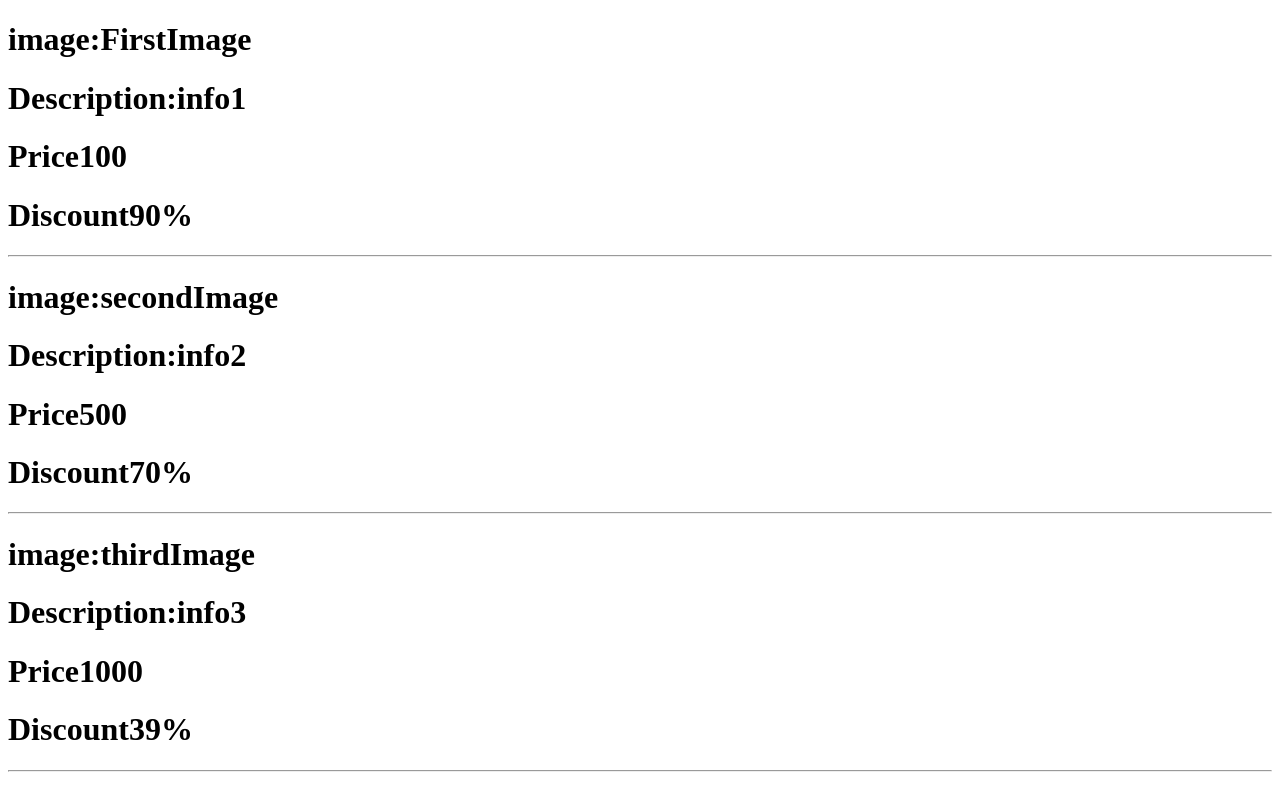
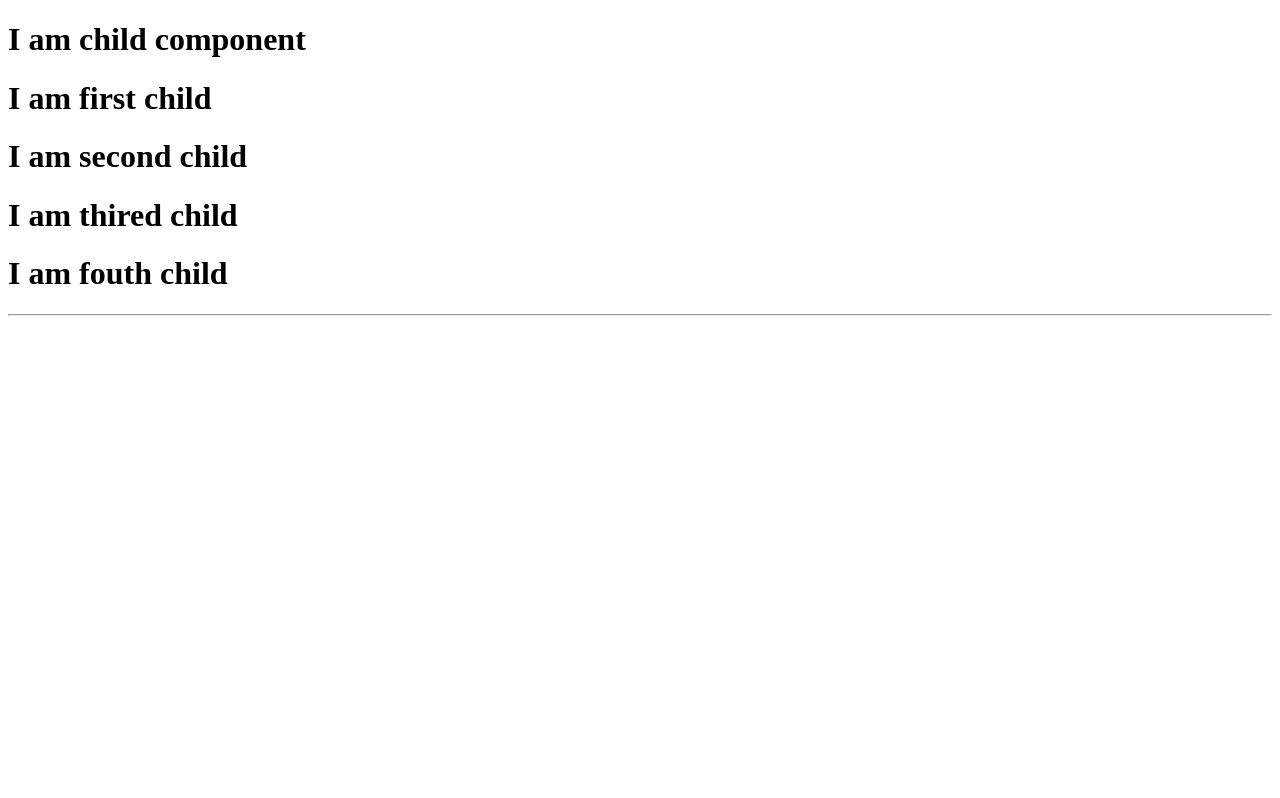
Before and after one commit to sagar56780/first-react-app, a React (Create React App) app: page / in a window 1280 px wide. Shown: the top 798 px of the page. Built offline with nearby package versions, Linux system fonts and the light colour scheme.

Commit message:
props children

```diff
--- a/src/App.jsx
+++ b/src/App.jsx
@@ -26,6 +26,7 @@ class App extends React.Component{
 
 */
 //!============Props===============
+/*
 import ChildCompnent from "./ChildComponent";
 const App=()=>{    //sending props - props is addition property passing to a element like we pass values inside input tag in html
     return(
@@ -40,3 +41,23 @@ const App=()=>{    //sending props - props is addition property passing to a ele
     );
 }
 export default App;
+
+*/
+//! =========Props Children==========
+
+import ChildCompnent from "./ChildComponent";
+const App=()=>{    //sending props - props is addition property passing to a element like we pass values inside input tag in html
+    return(
+
+        <ChildCompnent>
+            <h1>I am first child</h1>
+            <h1>I am second child</h1>
+            <h1>I am thired child</h1>
+            <h1>I am fouth child</h1>
+
+        </ChildCompnent>
+
+
+    );
+}
+export default App;
--- a/src/ChildComponent.jsx
+++ b/src/ChildComponent.jsx
@@ -1,4 +1,5 @@
 //!===========props===========
+/*
 const ChildCompnent=(props)=>{
 
     return (
@@ -14,3 +15,19 @@ const ChildCompnent=(props)=>{
     );
 }
 export default ChildCompnent;
+*/
+
+
+const ChildCompnent=(props)=>{
+
+    return (
+        <>
+        <h1>I am child component</h1>
+          {props.children}
+
+        <hr />
+             </>
+
+    );
+}
+export default ChildCompnent;
```
